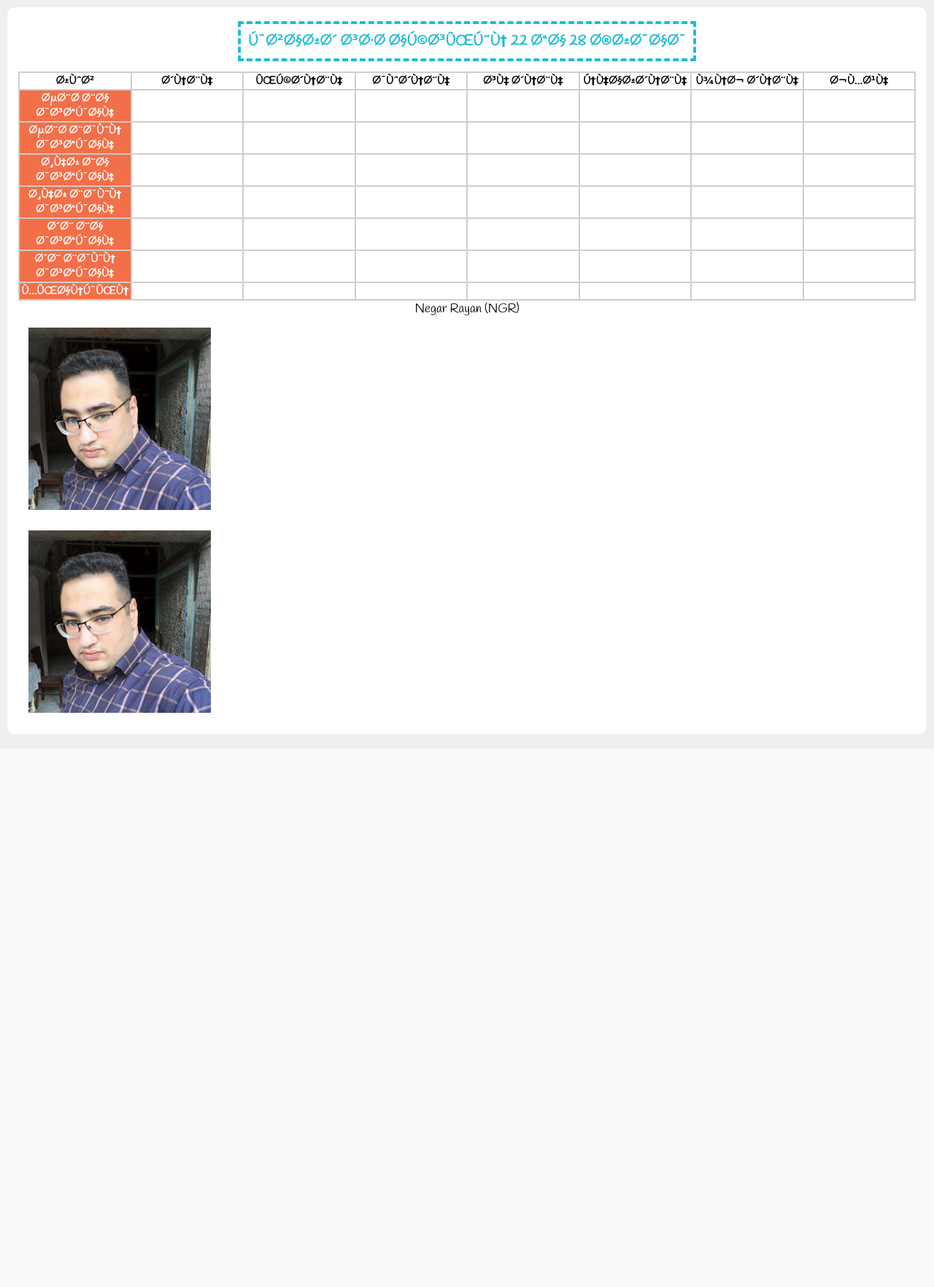
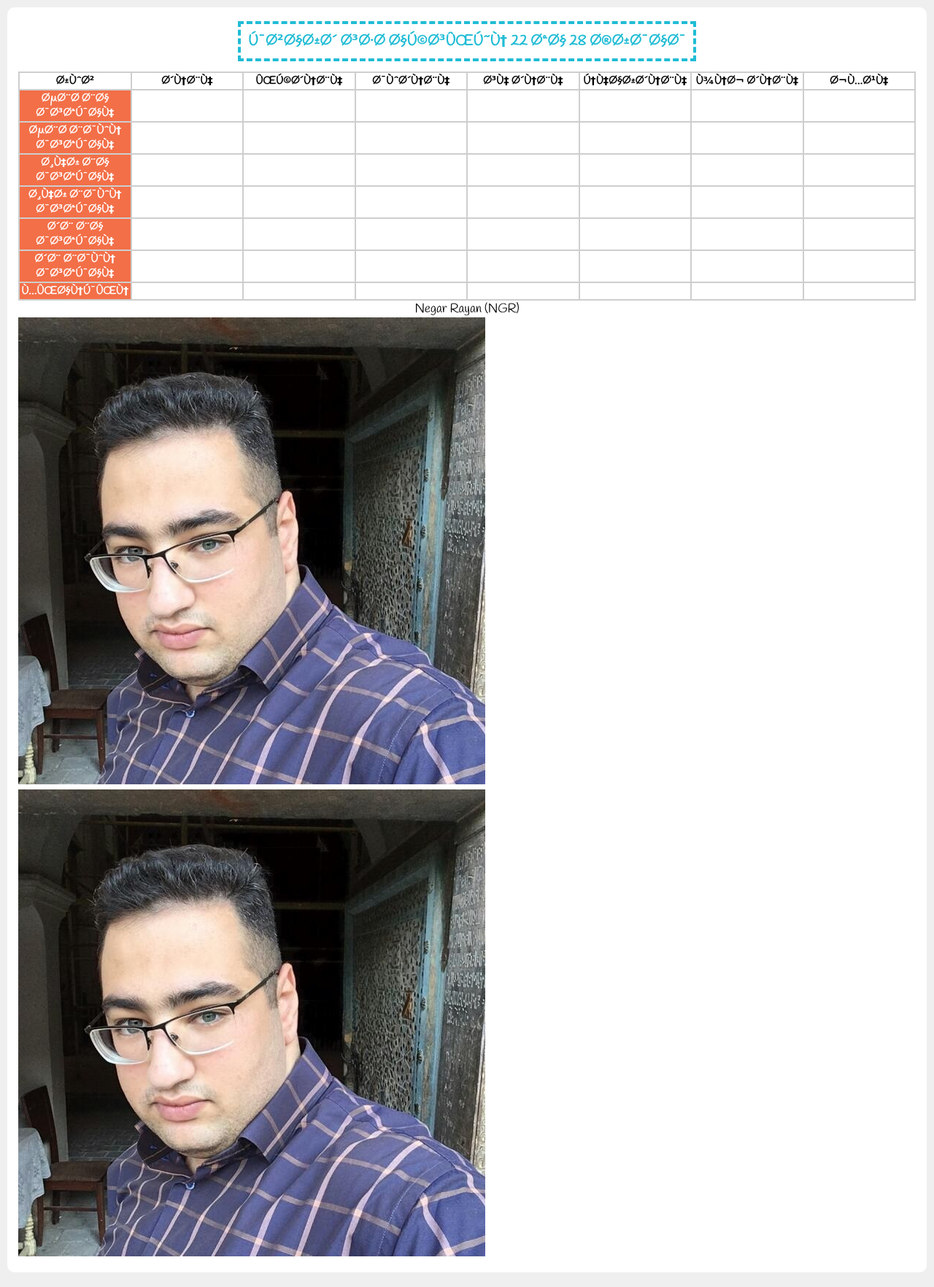
Before and after one commit to NGR41-git/NGR41-git.github.io, a PHP site: page / in a window 1280 px wide. Shown: the whole page at 73% size. Before the commit the page ends 977 px from the top, so only its background shows below. Run offline with PHP 8.4, Linux system fonts and the light colour scheme.

Commit message:
Update sololearn.css

```diff
--- a/sololearn.css
+++ b/sololearn.css
@@ -162,12 +162,3 @@
     padding-bottom: 10px;
     color: grey;
 }
-
-  .hafte img {
-  border-radius: 0%;
-  width: 250px;
-  height: 250px;
-  vertical-align: middle;
-margin: 7px 7px 7px 7px;
-padding: 7px 7px 7px 7px;
-}
```
